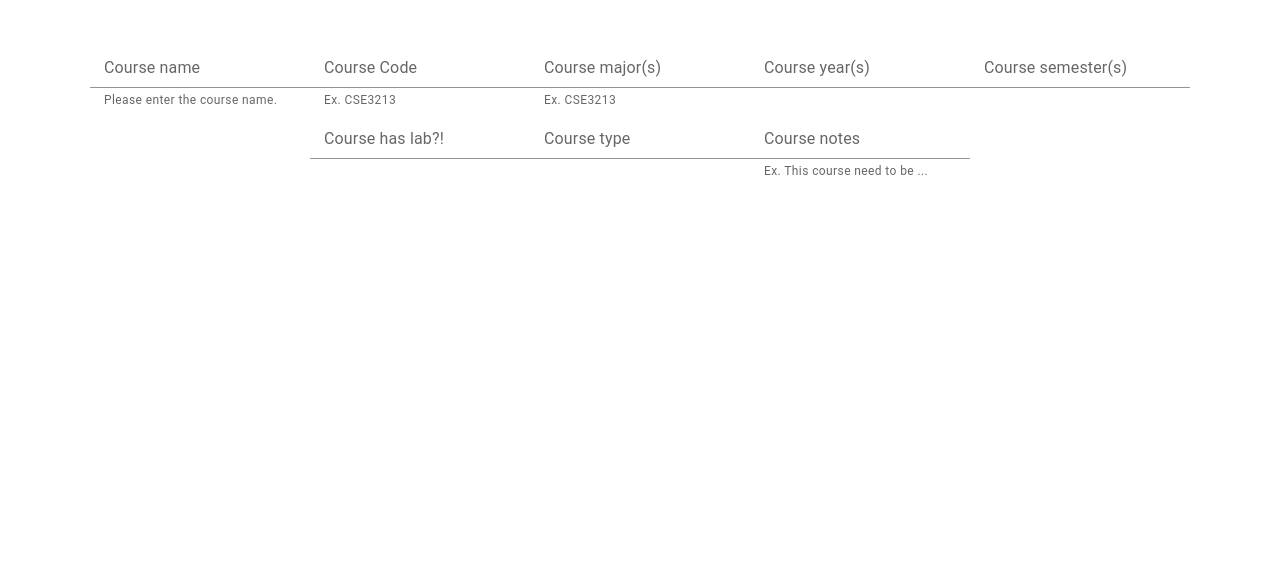
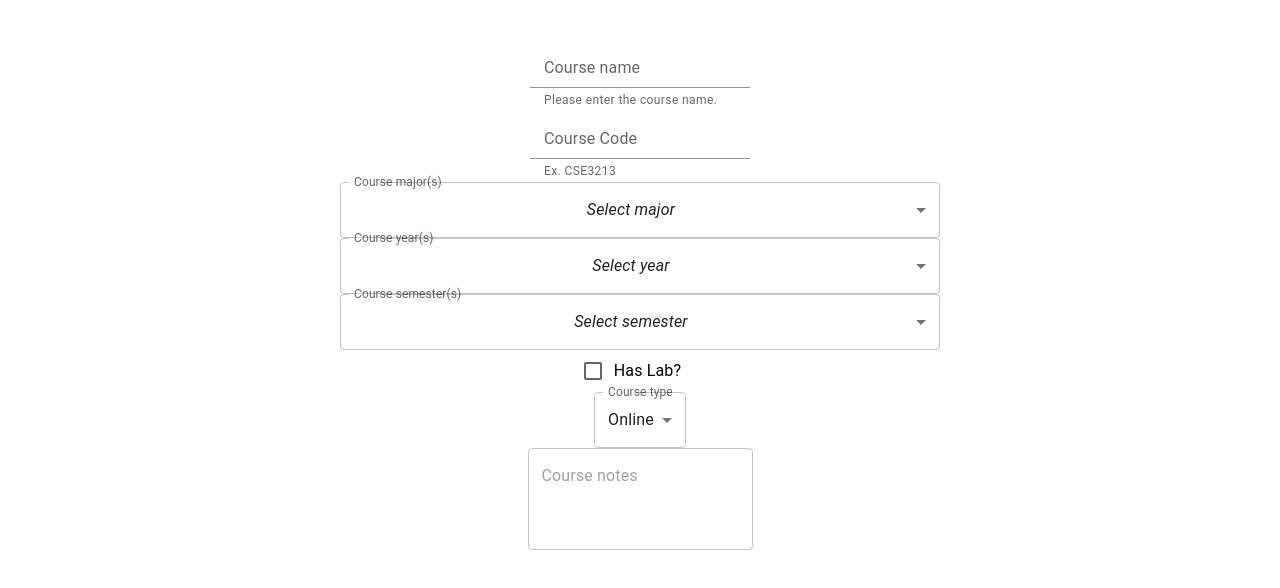
Before and after one commit to omaranBazna/schaduler, a React (Create React App) app: page /addcourse in a window 1280 px wide. Shown: the top 588 px of the page. Built offline with nearby package versions, Linux system fonts and the light colour scheme.

Commit message:
modify course add page

```diff
--- a/src/pages/AddCourse.js
+++ b/src/pages/AddCourse.js
@@ -1,7 +1,95 @@
-import { FormControl ,FormHelperText,InputLabel,Input} from '@mui/material';
+import {TextField ,FormControl,FormControlLabel,Checkbox ,FormHelperText,InputLabel,Input} from '@mui/material';
+import Box from '@mui/material/Box';
+import MenuItem from '@mui/material/MenuItem';
+import Select, { SelectChangeEvent } from '@mui/material/Select';
+
+import { useState } from 'react';
+import DeleteForeverIcon from '@mui/icons-material/DeleteForever';
+
+const majorsMap={
+   "1":"Electrical engineering",
+   "2":"Robotics",
+   "3":"Computer science"
+}
+
+const yearsMap={
+   "1":"First",
+   "2":"Second",
+   "3":"Third",
+   "4":"Fourth",
+   "5":"Graduate"
+}
+
+const semestersMap={
+   "1":"Fall",
+   "2":"Winter",
+   "3":"Summer"
+}
+const typesMap={
+   "1":"online",
+   "2":"inperson",
+   "3":"async",
+   "4":"online+inperson"
+}
+
+
+const TagComp=({content,index,array,setArray,map})=>{
+
+   return <div  style={{background:"rgba(200,200,255,0.5)",borderRadius:"30px",padding:"10px"}}>
+
+
+      {map[content]}
+      <DeleteForeverIcon onClick={()=>{
+         let new_array=array.filter((it,inx)=>inx!=index)
+         setArray(new_array)
+      }}/>
+   </div>
+}
 
 const AddCourse=()=>{
-  return <div style={{height:"100%",width:"100%"}}>
+  const [majors,setMajors]=useState([])
+  const [years,setYears]=useState([])
+  const [semesters,setSemesters]=useState([])
+  const [hasLab,setHasLab]=useState(false)
+  const [courseType,setCourseType]=useState(1)
+  const [courseNotes,setCourseNotes]=useState("")
+  const handleSelectMajor=(e)=>{
+   let val=e.target.value
+   if(val==0) return;
+
+   for(let i=0;i<majors.length;i++){
+    if(majors[i]==val) return
+   }
+
+   setMajors([...majors,e.target.value])
+
+  }
+
+  const handleSelectYear=(e)=>{
+   let val=e.target.value
+   if(val==0) return;
+
+   for(let i=0;i<years.length;i++){
+    if(years[i]==val) return
+   }
+
+   setYears([...years,e.target.value])
+
+  }
+  const handleSelectSemester=(e)=>{
+   let val=e.target.value
+   if(val==0) return;
+
+   for(let i=0;i<semesters.length;i++){
+    if(semesters[i]==val) return
+   }
+
+   setSemesters([...semesters,e.target.value])
+
+  }
+
+  return <div style={{height:"100%",width:"100%" }}>
+   <div style={{display:"flex",flexDirection:"column",alignItems:"center",justifyContent:"center"}}>
  <FormControl>
    <InputLabel htmlFor="my-input">Course name</InputLabel>
    <Input id="my-input" aria-describedby="my-helper-text" />
@@ -16,39 +104,111 @@ const AddCourse=()=>{
 
 <FormControl>
    <InputLabel htmlFor="my-input">Course major(s)</InputLabel>
-   <Input id="my-input" aria-describedby="my-helper-text" />
-   <FormHelperText id="my-helper-text">Ex. CSE3213</FormHelperText>
+     <Box style={{display:"flex",width:"600px"}}>{majors.map((item,index)=> {
+      return <TagComp map={majorsMap} content={item} index={index} array={majors} setArray={setMajors}/>})
+      } </Box>
+       <Select
+          labelId="demo-simple-select-label"
+          id="demo-simple-select"
+          value={0}
+          label="Age"
+          onChange={ handleSelectMajor}
+        >
+          <MenuItem value={0}><i>Select major</i></MenuItem>
+          <MenuItem value={1}>Electrical engineering</MenuItem>
+          <MenuItem value={2}>Robotics</MenuItem>
+          <MenuItem value={3}>Computer science</MenuItem>
+
+
+        </Select>
+
+
 </FormControl>
 
 
 <FormControl>
    <InputLabel htmlFor="my-input">Course year(s)</InputLabel>
-   <Input id="my-input" aria-describedby="my-helper-text" />
+   <Box style={{display:"flex",width:"600px"}}>{years.map((item,index)=> {
+      return <TagComp map={yearsMap} content={item} index={index} array={years} setArray={setYears}/>})
+      } </Box>
+       <Select
+          labelId="demo-simple-select-label"
+          id="demo-simple-select"
+          value={0}
+          label="Age"
+          onChange={ handleSelectYear}
+        >
+          <MenuItem value={0}><i>Select year</i></MenuItem>
+          <MenuItem value={1}>First</MenuItem>
+          <MenuItem value={2}>Second</MenuItem>
+          <MenuItem value={3}>Third</MenuItem>
+          <MenuItem value={4}>Fourth</MenuItem>
+          <MenuItem value={5}>Graduate</MenuItem>
+        </Select>
 
 </FormControl>
 
 <FormControl>
    <InputLabel htmlFor="my-input">Course semester(s)</InputLabel>
-   <Input id="my-input" aria-describedby="my-helper-text" />
+   <Box style={{display:"flex",width:"600px"}}>{semesters.map((item,index)=> {
+      return <TagComp map={semestersMap} content={item} index={index} array={semesters} setArray={setSemesters}/>})
+      } </Box>
+       <Select
+          labelId="demo-simple-select-label"
+          id="demo-simple-select"
+          value={0}
+          label="Age"
+          onChange={ handleSelectSemester}
+        >
+          <MenuItem value={0}><i>Select semester</i></MenuItem>
+          <MenuItem value={1}>Fall</MenuItem>
+          <MenuItem value={2}>Winter</MenuItem>
+          <MenuItem value={3}>Summer</MenuItem>
+
+
+        </Select>
+
 </FormControl>
 
 
 <FormControl>
-   <InputLabel htmlFor="my-input">Course has lab?!</InputLabel>
-   <Input id="my-input" aria-describedby="my-helper-text" />
+<FormControlLabel control={<Checkbox checked={hasLab} onClick={()=>{
+   setHasLab(!hasLab)
+}} />} label="Has Lab?" />
 </FormControl>
 
 <FormControl>
    <InputLabel htmlFor="my-input">Course type</InputLabel> {/*online- inperson -async*/ }
-   <Input id="my-input" aria-describedby="my-helper-text" />
+   <Select
+          labelId="demo-simple-select-label"
+          id="demo-simple-select"
+          value={courseType}
+          label="Age"
+          onChange={(e)=>{setCourseType(e.target.value)}}
+        >
+
+          <MenuItem value={1}>Online</MenuItem>
+          <MenuItem value={2}>Inperson</MenuItem>
+          <MenuItem value={3}>Async</MenuItem>
+          <MenuItem value={4}>Online+ Inperson</MenuItem>
+
+
+        </Select>
 </FormControl>
 
 <FormControl>
-   <InputLabel htmlFor="my-input">Course notes</InputLabel> {/*online- inperson -async*/ }
-   <Input id="my-input" aria-describedby="my-helper-text" />
 
-   <FormHelperText id="my-helper-text">Ex. This course need to be ... </FormHelperText>
+   <TextField
+  placeholder="Course notes"
+  multiline
+  rows={3}
+  style={{width:"100%"}}
+  value={courseNotes}
+  onChange={(e)=>setCourseNotes(e.target.value)}
+  maxRows={6}
+/>
 </FormControl>
+</div>
   </div>
 }
 
```
